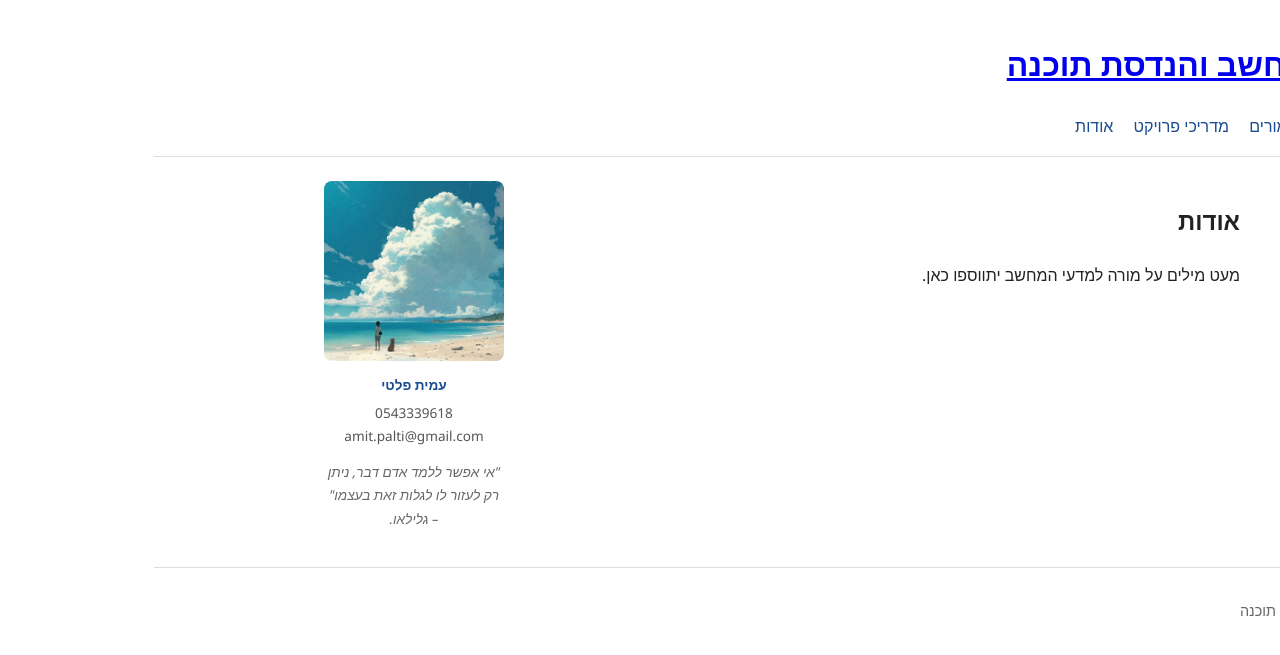
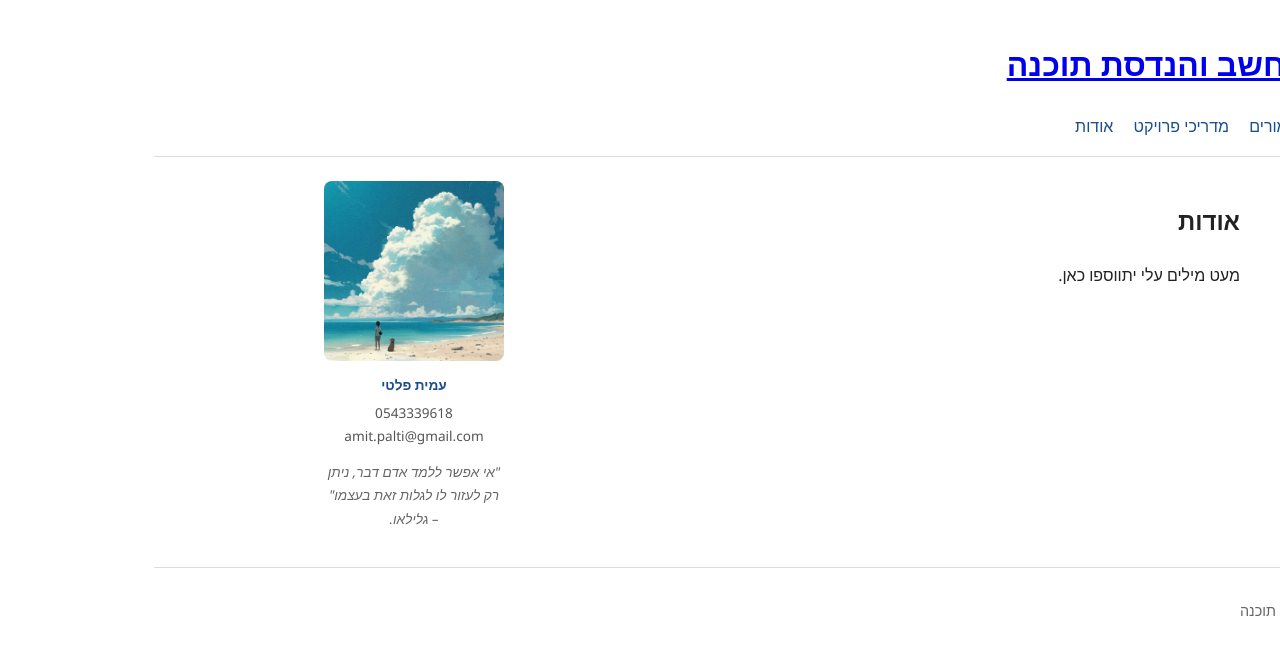
Before and after one commit to megidocs/amit4change, a Jekyll site: the page built from about/index.md, in a window 1280 px wide. Shown: the top 655 px of the page. Built offline with Jekyll 4.4.1, drawn with Linux system fonts in a browser that asks for light colours.

Commit message:
Update text in about/index.md

```diff
--- a/about/index.md
+++ b/about/index.md
@@ -6,4 +6,4 @@ permalink: /about/
 
 ## אודות
 
-מעט מילים על מורה למדעי המחשב יתווספו כאן.
+מעט מילים עלי יתווספו כאן.
```
